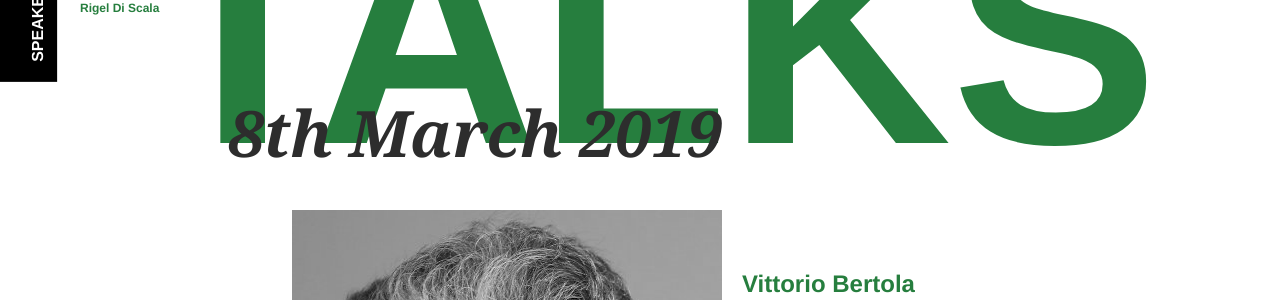
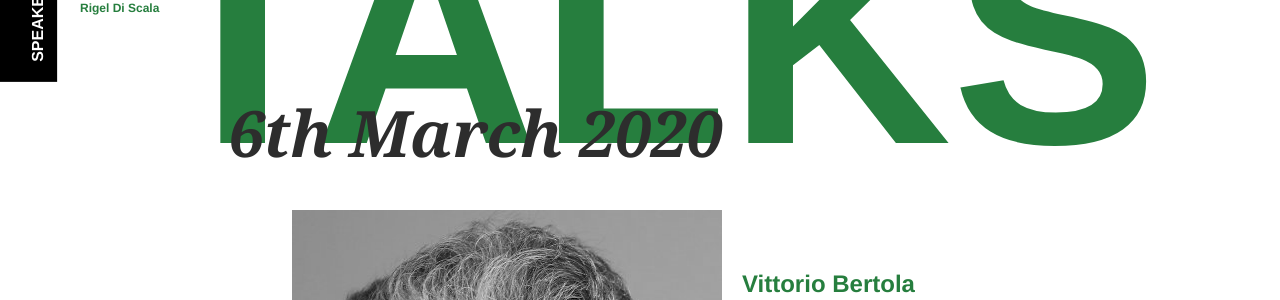
Before and after one commit to giuliatosato/2020.incontrodevops.it, a Jekyll site: the page built from talks.html, in a window 1280 px wide and 900 px high. Shown: the part 199-499 px from the top of the window. Built offline with Jekyll 4.4.1, drawn with Linux system fonts in a browser that asks for light colours; some web fonts are replaced; comment, search, counter and statistics services are not loaded.

Commit message:
fixed data

```diff
--- a/talks.html
+++ b/talks.html
@@ -14,7 +14,7 @@ title: Talks
 
   <div class="talks-intro">
     <h2 class="talks-intro__date">
-      8th March 2019
+      6th March 2020
     </h2>
   </div>
 
```
